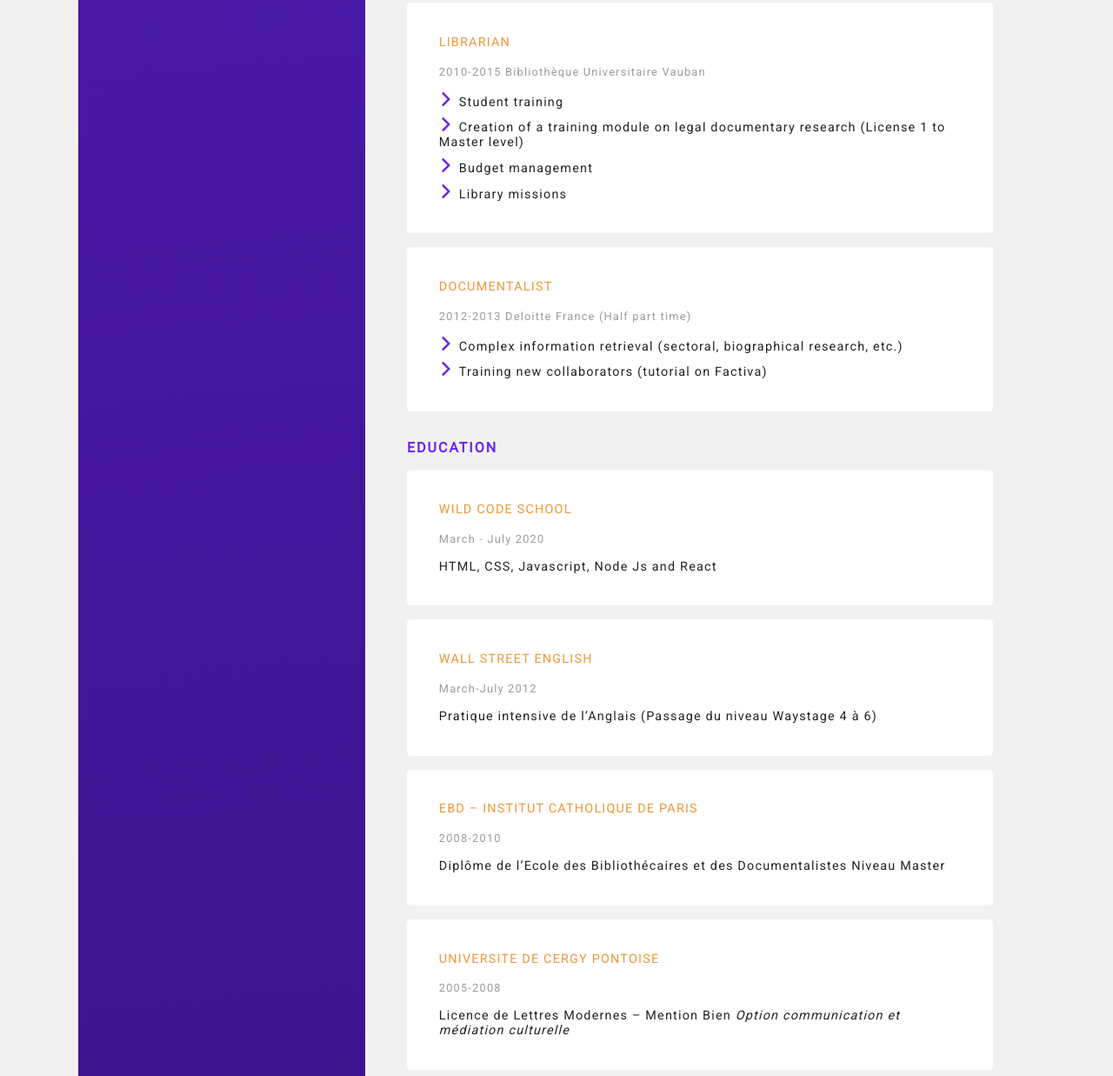
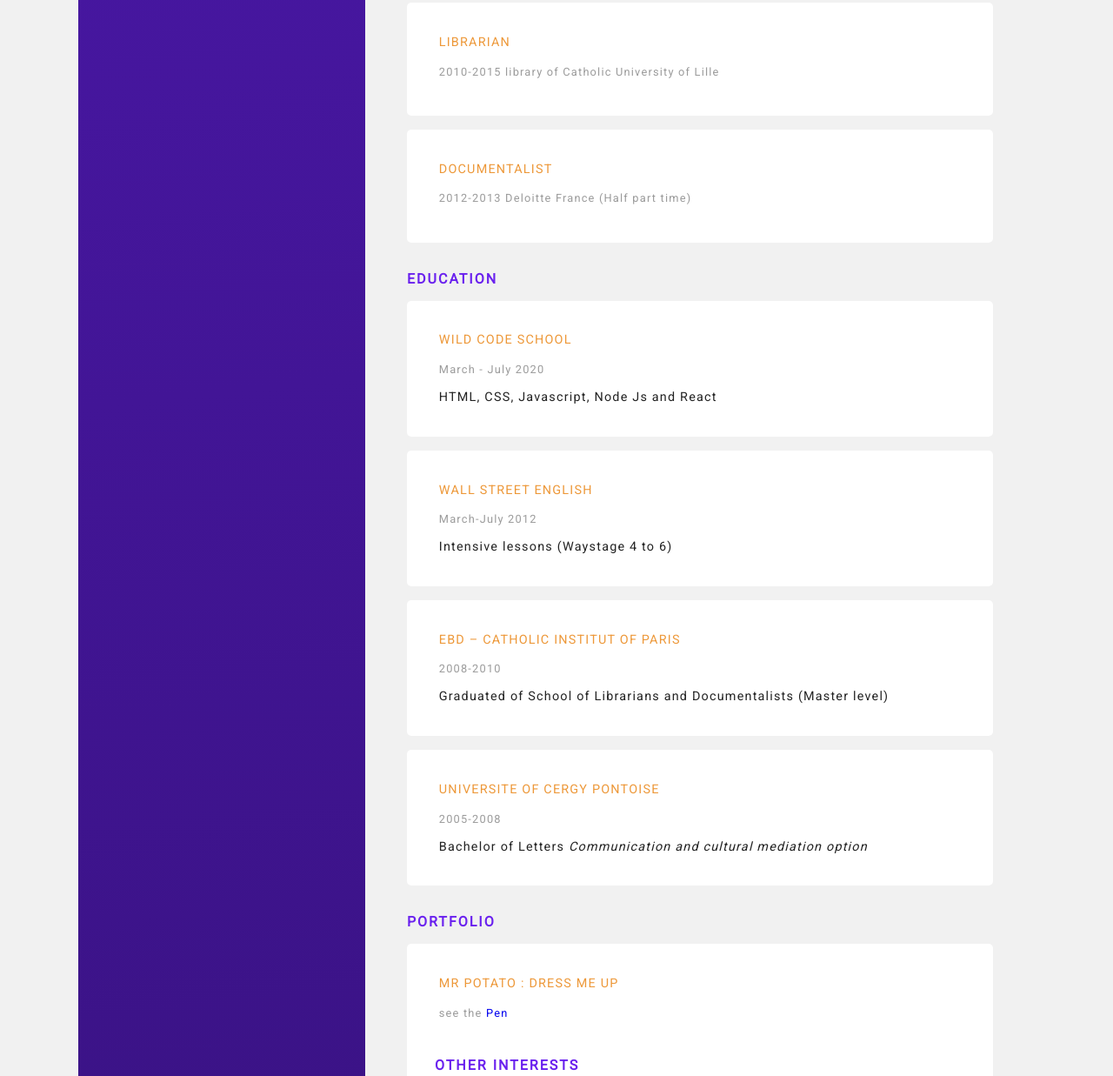
Before and after one commit to llaulier/myResume, a plain HTML site: page indexEng.html in a window 1280 px wide. Shown: the part 4282-5519 px from the top of the page at 87% size. Drawn offline with nearby package versions, Linux system fonts and the light colour scheme; a script that the page names is missing.

Commit message:
traduction of education

```diff
--- a/indexEng.html
+++ b/indexEng.html
@@ -211,7 +211,7 @@
       </div>
       <div class="card">
         <p class="card__name">Communication Officer</p>
-        <p class="card__compagny">2015-2019 Library Vauban</p>
+        <p class="card__compagny">2015-2019 library of Catholic University of Lille</p>
         <ul class="card__article">
           <li>Community Manager</li>
           <li>Graphism & PAO</li>
@@ -222,21 +222,11 @@
       </div>
       <div class="card">
         <p class="card__name">Librarian</p>
-        <p class="card__compagny">2010-2015 Bibliothèque Universitaire Vauban</p>
-        <ul class="card__article">
-          <li>Student training</li>
-          <li>Creation of a training module on legal documentary research (License 1 to Master level)</li>
-          <li>Budget management</li>
-          <li>Library missions</li>
-        </ul>
+        <p class="card__compagny">2010-2015 library of Catholic University of Lille</p>
       </div>
       <div class="card" id="hide__print2">
         <p class="card__name">Documentalist</p>
         <p class="card__compagny">2012-2013 Deloitte France (Half part time)</p>
-        <ul class="card__article">
-          <li>Complex information retrieval (sectoral, biographical research, etc.)</li>
-          <li>Training new collaborators (tutorial on Factiva)</li>
-        </ul>
       </div>
     </section>
     <section id="education">
@@ -252,22 +242,22 @@
         <p class="card__name">Wall street english</p>
         <p class="card__compagny">March-July 2012</p>
         <p class="card__article">
-          Pratique intensive de l’Anglais (Passage du niveau Waystage 4 à 6)
+          Intensive lessons (Waystage 4 to 6)
         </p>
       </div>
       <div class="card">
-        <p class="card__name">EBD – Institut Catholique de Paris</p>
+        <p class="card__name">EBD – Catholic Institut of Paris</p>
         <p class="card__compagny">2008-2010</p>
         <p class="card__article">
-          Diplôme de l’Ecole des Bibliothécaires et des Documentalistes Niveau Master
+         Graduated of School of Librarians and Documentalists (Master level)
         </p>
       </div>
       <div class="card">
-        <p class="card__name">UNIVERSITE DE CERGY PONTOISE</p>
+        <p class="card__name">UNIVERSITE of CERGY PONTOISE</p>
         <p class="card__compagny">2005-2008</p>
         <p class="card__article">
-          Licence de Lettres Modernes – Mention Bien
-         <i>Option communication et médiation culturelle</i>
+          Bachelor of Letters
+         <i>Communication and cultural mediation option</i>
 
         </p>
       </div>
@@ -277,13 +267,6 @@
       <div class="card">
         <p class="card__name">Mr Potato : Dress me up</p>
         <p class="card__compagny"> see the <a href="https://codepen.io/liolo/pen/gOaGxLm">Pen</a></p>
-      <p class="codepen" data-height="265" data-theme-id="dark" data-default-tab="result" data-user="liolo" data-slug-hash="gOaGxLm" style="height: 365px; box-sizing: border-box; display: flex; align-items: center; justify-content: center; border: 2px solid; margin: 1em 0; padding: 1em;" data-pen-title="Mr Potato CSS Pure">
-        <span>See the Pen <a href="https://codepen.io/liolo/pen/gOaGxLm">
-        Mr Potato CSS Pure</a> by Liora Laulier (<a href="https://codepen.io/liolo">@liolo</a>)
-        on <a href="https://codepen.io">CodePen</a>.</span>
-      </p>
-      <script async src="https://static.codepen.io/assets/embed/ei.js"></script>
-    </section>
 
     <section id="hobbies">
       <h4>Other Interests</h4>
```
